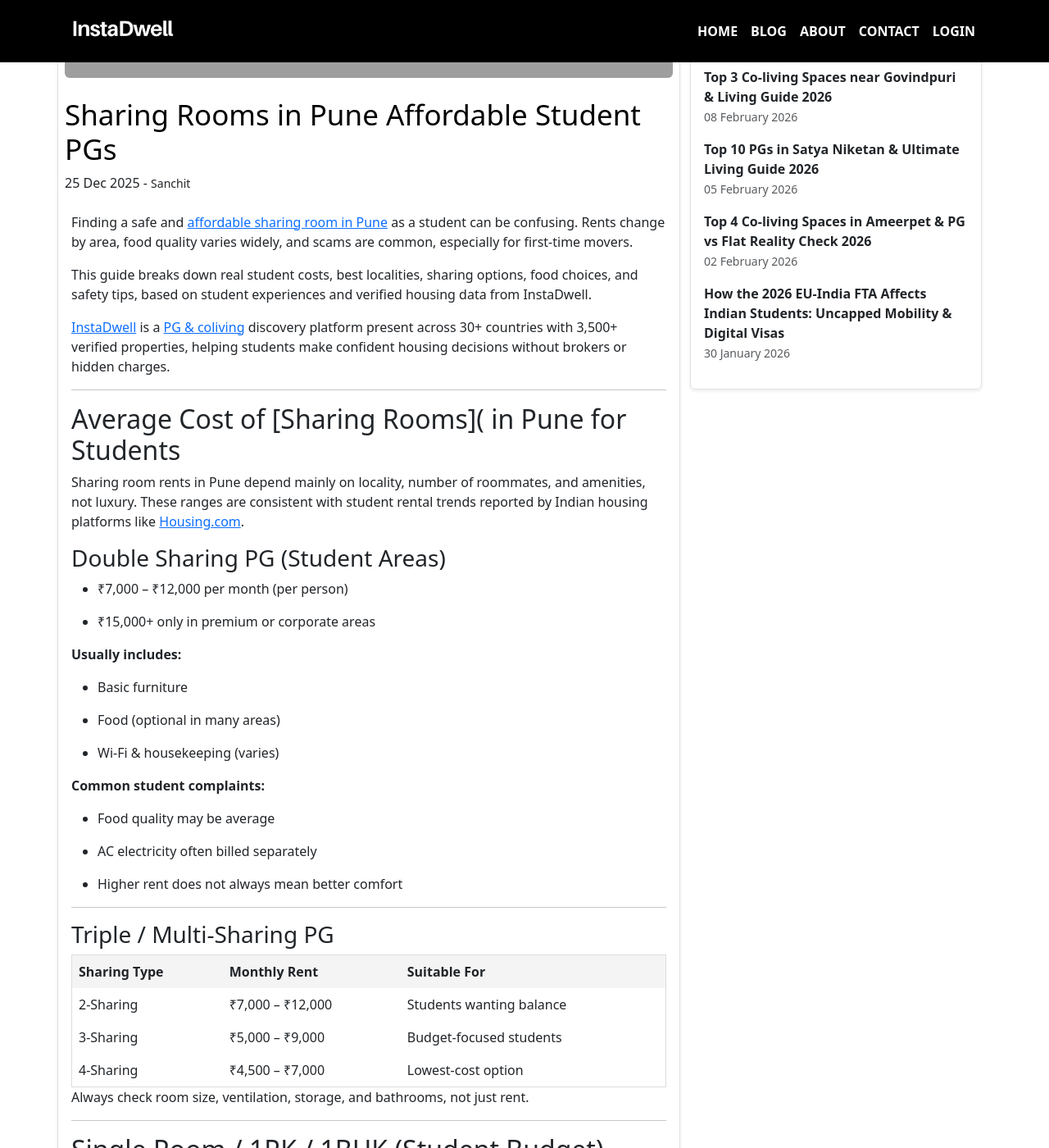
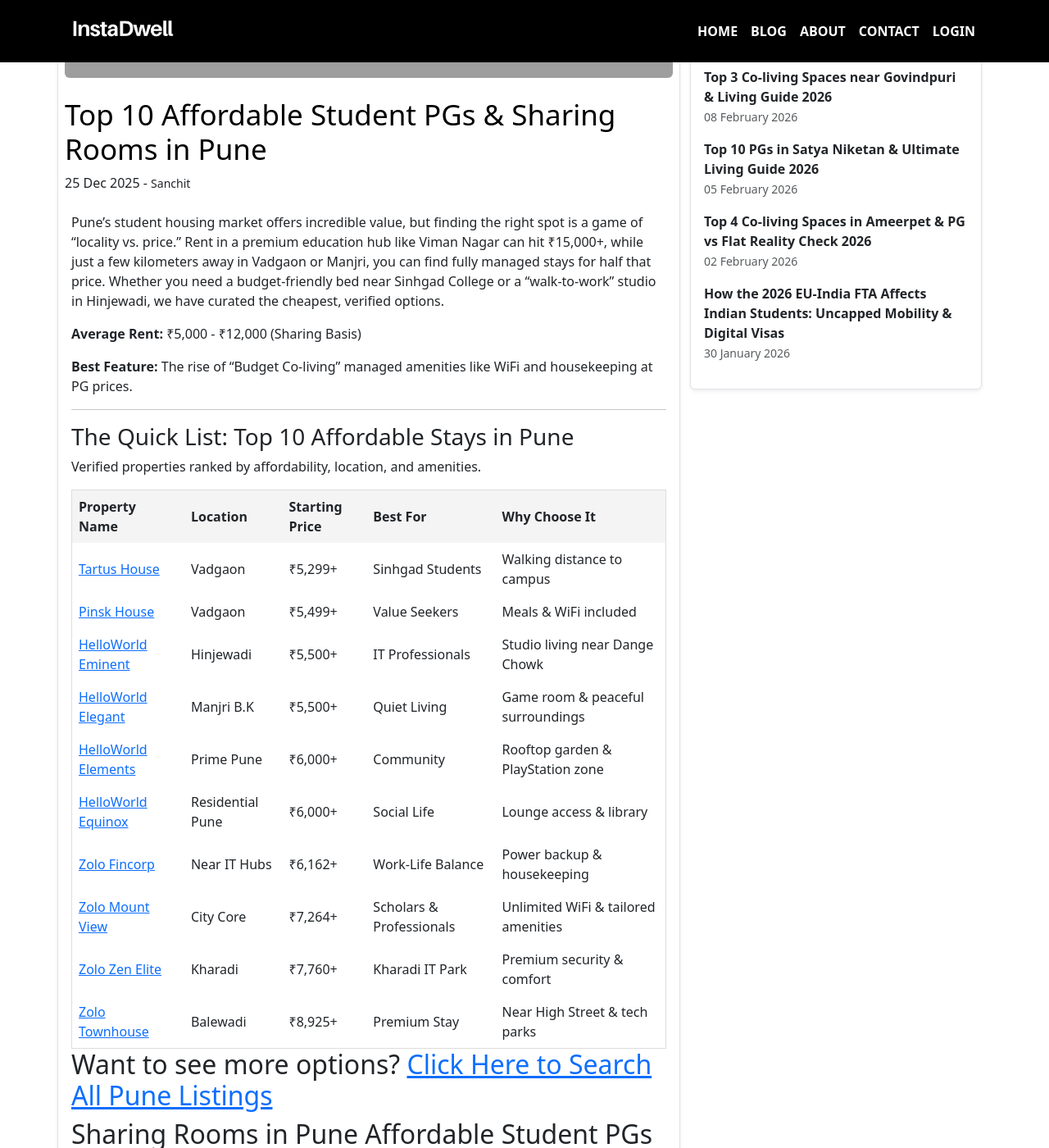
Before and after one commit to instadw/instadwell-blog, a Jekyll site: the page built from _posts/2025-12-25-top-10-affordable-student-pgs-and-sharing-rooms-in-pune.md, in a window 1280 px wide and 1400 px high, scrolled down 567 px. Shown: the whole window at 82% size. Built offline with Jekyll 4.4.1, drawn with Linux system fonts in a browser that asks for light colours.

Commit message:
Update and rename 2025-12-25-sharing-rooms-in-pune-affordable-student-pgs.md to 2025-12-25-top-10-affordable-student-pgs-and-sharing-rooms-in-pune.md

```diff
--- a/_posts/2025-12-25-sharing-rooms-in-pune-affordable-student-pgs.md
+++ b/_posts/2025-12-25-top-10-affordable-student-pgs-and-sharing-rooms-in-pune.md
@@ -1,7 +1,7 @@
 ---
-title: "Sharing Rooms in Pune Affordable Student PGs"
-description: "Explore affordable student PG sharing rooms in Pune. Learn rent ranges, best areas, facilities, and how to avoid common rental issues."
-image: "/assets/images/sharing-rooms-in-pune-affordable-student-pgs.webp"
+title: "Top 10 Affordable Student PGs & Sharing Rooms in Pune"
+description: "Looking for affordable PGs in Pune? Compare the Top 10 Sharing Rooms in Vadgaon, Hinjewadi & Kharadi starting at ₹5,299. Verified student housing guide 2026."
+image: "/assets/images/top-10-affordable-student-pgs-and-sharing-rooms-in-pune.webp"
 layout: post
 permalink: /:title
 author: Sanchit
@@ -9,7 +9,34 @@
 date: 2025-12-25T09:14:00.000+05:30
 ---
 
+Pune's student housing market offers incredible value, but finding the right spot is a game of "locality vs. price." Rent in a premium education hub like Viman Nagar can hit ₹15,000+, while just a few kilometers away in Vadgaon or Manjri, you can find fully managed stays for half that price. Whether you need a budget-friendly bed near Sinhgad College or a "walk-to-work" studio in Hinjewadi, we have curated the cheapest, verified options.
 
+**Average Rent:** ₹5,000 - ₹12,000 (Sharing Basis)
+
+**Best Feature:** The rise of "Budget Co-living" managed amenities like WiFi and housekeeping at PG prices.
+
+----------
+
+###  The Quick List: Top 10 Affordable Stays in Pune
+
+Verified properties ranked by affordability, location, and amenities.
+
+| **Property Name**                                                                 | **Location**     | **Starting Price** | **Best For**             | **Why Choose It**                   |
+| --------------------------------------------------------------------------------- | ---------------- | ------------------ | ------------------------ | ----------------------------------- |
+| [Tartus House](https://instadwell.com/properties/2899-tartus-house)               | Vadgaon          | ₹5,299+            | Sinhgad Students         | Walking distance to campus          |
+| [Pinsk House](https://instadwell.com/properties/2934-pinsk-house)                 | Vadgaon          | ₹5,499+            | Value Seekers            | Meals & WiFi included               |
+| [HelloWorld Eminent](https://instadwell.com/properties/3359-helloworld-eminent)   | Hinjewadi        | ₹5,500+            | IT Professionals         | Studio living near Dange Chowk      |
+| [HelloWorld Elegant](https://instadwell.com/properties/3361-helloworld-elegant)   | Manjri B.K       | ₹5,500+            | Quiet Living             | Game room & peaceful surroundings   |
+| [HelloWorld Elements](https://instadwell.com/properties/3358-helloworld-elements) | Prime Pune       | ₹6,000+            | Community                | Rooftop garden & PlayStation zone   |
+| [HelloWorld Equinox](https://instadwell.com/properties/3357-helloworld-equinox)   | Residential Pune | ₹6,000+            | Social Life              | Lounge access & library             |
+| [Zolo Fincorp](https://instadwell.com/properties/2464-zolo-fincorp)               | Near IT Hubs     | ₹6,162+            | Work-Life Balance        | Power backup & housekeeping         |
+| [Zolo Mount View](https://instadwell.com/properties/2454-zolo-mount-view)         | City Core        | ₹7,264+            | Scholars & Professionals | Unlimited WiFi & tailored amenities |
+| [Zolo Zen Elite](https://instadwell.com/properties/3513-zolo-zen-elite)           | Kharadi          | ₹7,760+            | Kharadi IT Park          | Premium security & comfort          |
+| [Zolo Townhouse](https://instadwell.com/properties/2455-zolo-townhouse)           | Balewadi         | ₹8,925+            | Premium Stay             | Near High Street & tech parks       |
+
+## Want to see more options? [Click Here to Search All Pune Listings](https://instadwell.com/search?country=india&lat=18.5204&lng=73.8567&location=pune&page=1)
+
+## Sharing Rooms in Pune Affordable Student PGs
 Finding a safe and [affordable sharing room in Pune](https://instadwell.com/search?country=india&lat=18.5204&lng=73.8567&location=pune) as a student can be confusing. Rents change by area, food quality varies widely, and scams are common, especially for first-time movers.
 
 This guide breaks down real student costs, best localities, sharing options, food choices, and safety tips, based on student experiences and verified housing data from InstaDwell.
```
